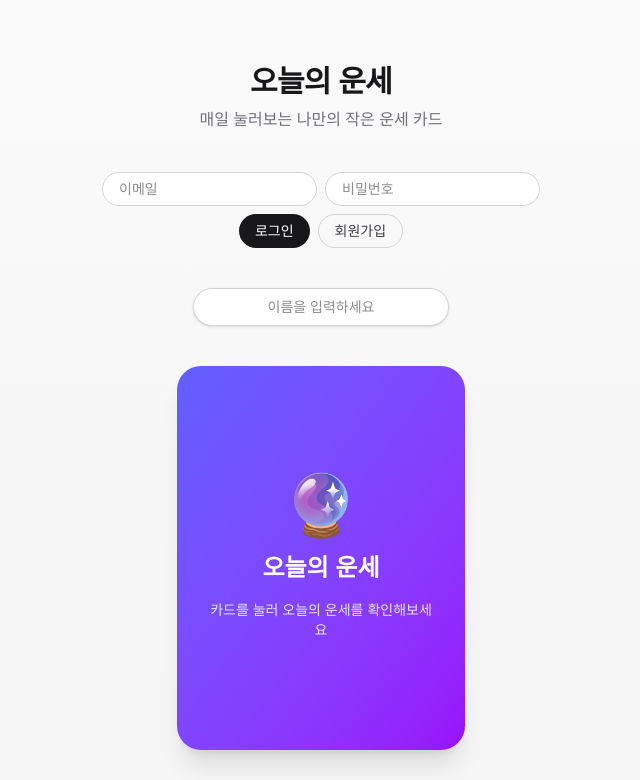
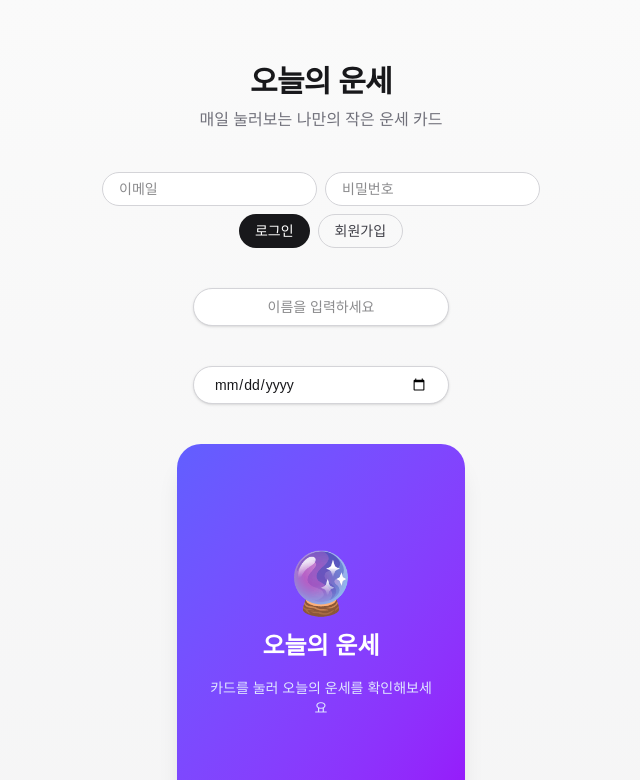
Before and after one commit to oheunsu/kaist-ai, a Next.js app: page / in a window 1280 px wide. Shown: the top 780 px of the page, without its empty margins (319-959 px from the left). Built offline with nearby package versions, Linux system fonts and the light colour scheme; no server answers.

Commit message:
Reflect user's birthdate in AI-generated fortunes
Adds a birthdate field that gets passed to the OpenRouter prompt so
the model can weave in age/season-appropriate details.

```diff
--- a/app/api/ai-fortune/route.ts
+++ b/app/api/ai-fortune/route.ts
@@ -3,12 +3,18 @@ const SYSTEM_PROMPT =
   'fortune 값 안에서 줄과 줄 사이는 반드시 "\\n"으로 구분해. ' +
   '다른 설명 없이 반드시 아래 JSON 형식으로만 답해: {"fortune": string, "luckyItem": {"emoji": string, "name": string}}';
 
-export async function POST() {
+export async function POST(request: Request) {
   try {
     const apiKey = process.env.OPENROUTER_API_KEY;
     if (!apiKey) {
       return Response.json({ error: "OPENROUTER_API_KEY가 설정되지 않았습니다." }, { status: 500 });
     }
+
+    const { birthdate } = await request.json().catch(() => ({ birthdate: undefined }));
+
+    const userMessage = birthdate
+      ? `오늘의 운세를 새로 만들어줘. 이 사람의 생년월일은 ${birthdate}이야. 나이나 태어난 계절 같은 걸 살짝 자연스럽게 반영해줘.`
+      : "오늘의 운세를 새로 만들어줘.";
 
     const res = await fetch("https://openrouter.ai/api/v1/chat/completions", {
       method: "POST",
@@ -22,7 +28,7 @@ export async function POST() {
         temperature: 1,
         messages: [
           { role: "system", content: SYSTEM_PROMPT },
-          { role: "user", content: "오늘의 운세를 새로 만들어줘." },
+          { role: "user", content: userMessage },
         ],
       }),
     });
--- a/app/page.tsx
+++ b/app/page.tsx
@@ -9,20 +9,28 @@ import { loadHistory, saveHistory, type HistoryEntry } from "@/lib/history";
 import { supabase } from "@/lib/supabase/client";
 
 const NAME_STORAGE_KEY = "fortune-user-name";
+const BIRTHDATE_STORAGE_KEY = "fortune-user-birthdate";
 
 export default function Home() {
   const [history, setHistory] = useState<HistoryEntry[]>([]);
   const [name, setName] = useState("");
+  const [birthdate, setBirthdate] = useState("");
   const [session, setSession] = useState<Session | null>(null);
 
   useEffect(() => {
     setHistory(loadHistory());
     setName(window.localStorage.getItem(NAME_STORAGE_KEY) ?? "");
+    setBirthdate(window.localStorage.getItem(BIRTHDATE_STORAGE_KEY) ?? "");
   }, []);
 
   function handleNameChange(value: string) {
     setName(value);
     window.localStorage.setItem(NAME_STORAGE_KEY, value);
+  }
+
+  function handleBirthdateChange(value: string) {
+    setBirthdate(value);
+    window.localStorage.setItem(BIRTHDATE_STORAGE_KEY, value);
   }
 
   function handleDraw(entry: HistoryEntry) {
@@ -63,7 +71,13 @@ export default function Home() {
             className="w-64 rounded-full border border-zinc-300 bg-white px-5 py-2 text-center text-sm text-zinc-900 shadow-sm outline-none focus:border-indigo-400 dark:border-zinc-700 dark:bg-zinc-800 dark:text-zinc-50"
           />
         )}
-        <FortuneCard onDraw={handleDraw} />
+        <input
+          type="date"
+          value={birthdate}
+          onChange={(e) => handleBirthdateChange(e.target.value)}
+          className="w-64 rounded-full border border-zinc-300 bg-white px-5 py-2 text-center text-sm text-zinc-900 shadow-sm outline-none focus:border-indigo-400 dark:border-zinc-700 dark:bg-zinc-800 dark:text-zinc-50"
+        />
+        <FortuneCard onDraw={handleDraw} birthdate={birthdate} />
       </div>
       <FortuneHistory history={history} />
     </div>
--- a/components/FortuneCard.tsx
+++ b/components/FortuneCard.tsx
@@ -8,8 +8,10 @@ type Result = { fortune: string; luckyItem: { emoji: string; name: string } };
 
 export default function FortuneCard({
   onDraw,
+  birthdate,
 }: {
   onDraw?: (entry: HistoryEntry) => void;
+  birthdate?: string;
 }) {
   const [flipped, setFlipped] = useState(false);
   const [result, setResult] = useState<Result | null>(null);
@@ -30,7 +32,11 @@ export default function FortuneCard({
     setAiLoading(true);
     setAiError("");
     try {
-      const res = await fetch("/api/ai-fortune", { method: "POST" });
+      const res = await fetch("/api/ai-fortune", {
+        method: "POST",
+        headers: { "Content-Type": "application/json" },
+        body: JSON.stringify({ birthdate: birthdate || undefined }),
+      });
       if (!res.ok) throw new Error("request failed");
       const drawn: Result = await res.json();
       show(drawn);
```
